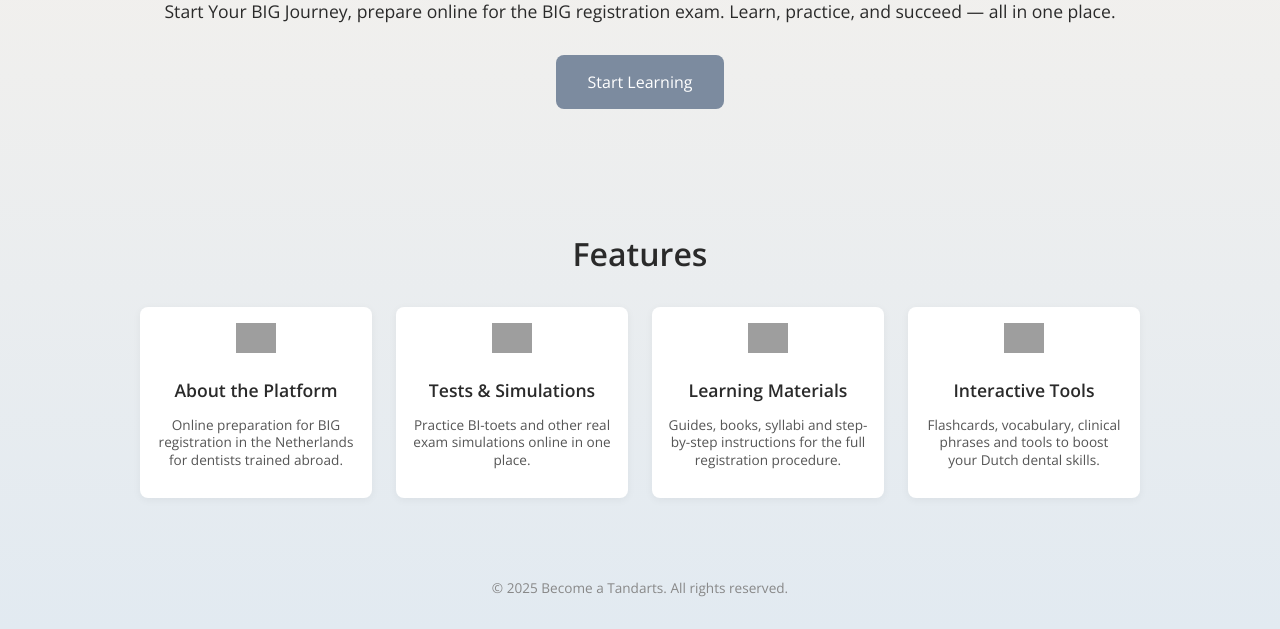
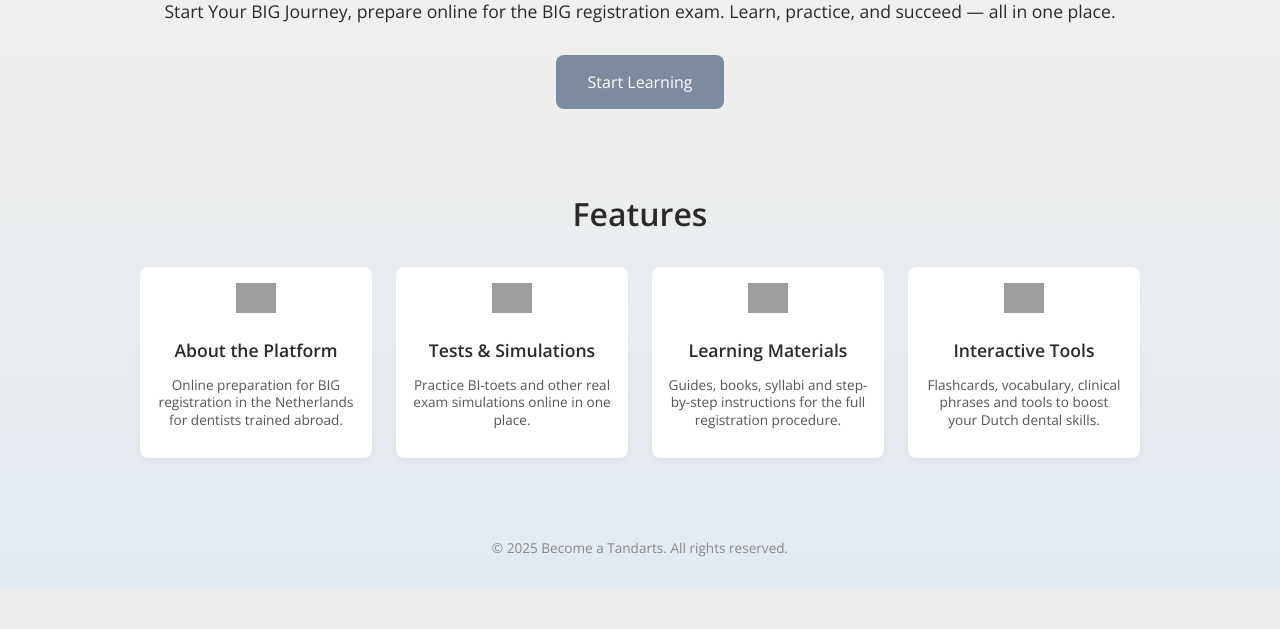
Before and after one commit to YevheniiButov/beatandarts, a Flask app: page / in a window 1280 px wide. Shown: the part 268-897 px from the top of the page. After the commit the page ends 825 px from the top, so only its background shows below. Run offline with Flask 3, Linux system fonts and the light colour scheme; grey boxes are pictures that could not be loaded.

Commit message:
Update: improved layout

```diff
--- a/flask-app/templates/index.html
+++ b/flask-app/templates/index.html
@@ -38,7 +38,8 @@
     }
     .hero {
       text-align: center;
-      padding: 3rem 1.5rem; /* уменьшено */
+      padding: 3rem 1.5rem 2rem 1.5rem; /* padding-bottom уменьшен */
+      margin-bottom: 0;
     }
     .hero h1 {
       font-size: 2.5rem;
@@ -67,7 +68,7 @@
       background: #5d6d7c;
     }
     .features {
-      padding: 3rem 1.5rem; /* уменьшено */
+      padding: 1.5rem 1.5rem 3rem 1.5rem; /* padding-top уменьшен */
     }
     .features h2 {
       text-align: center;
```
